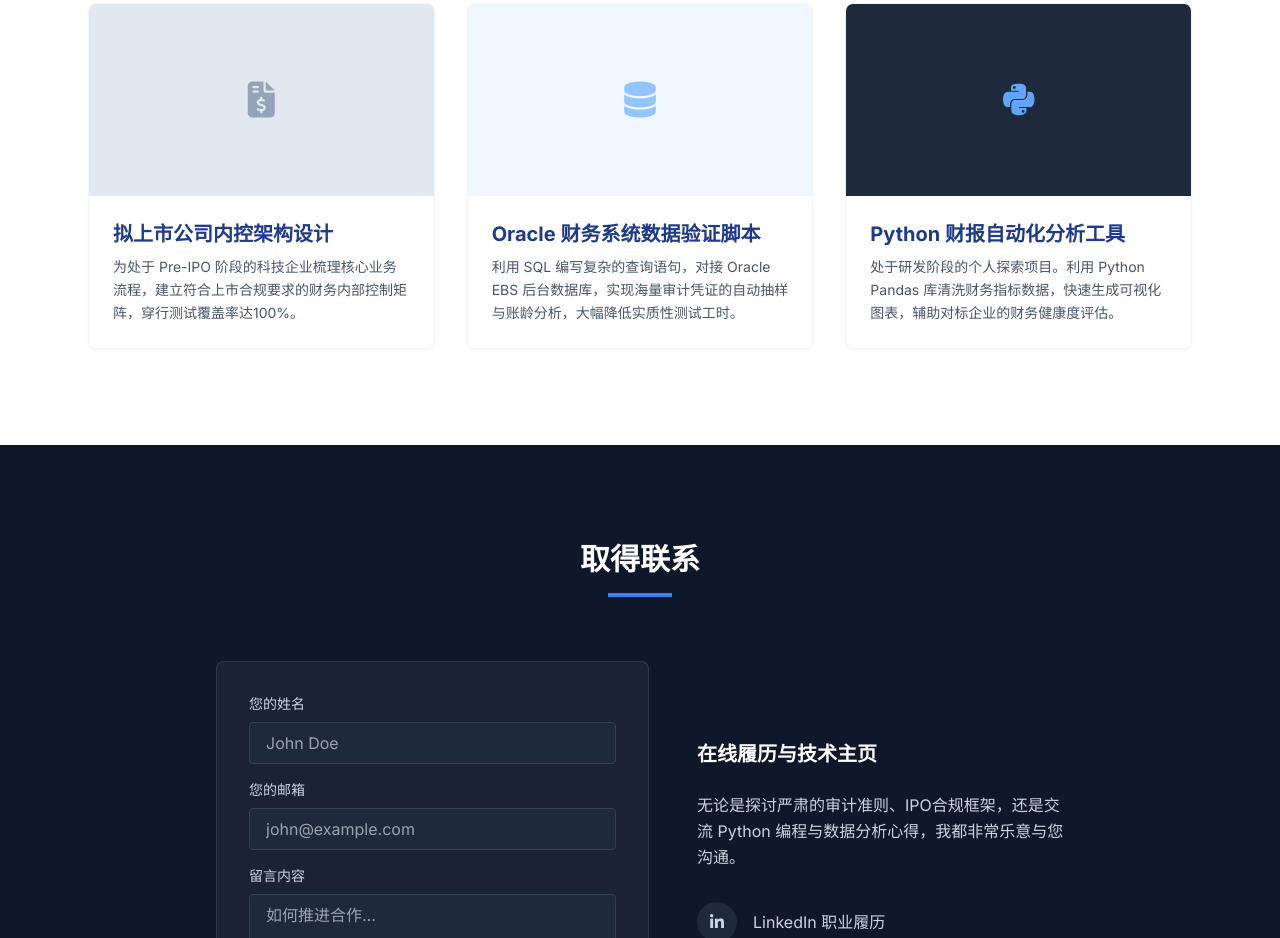
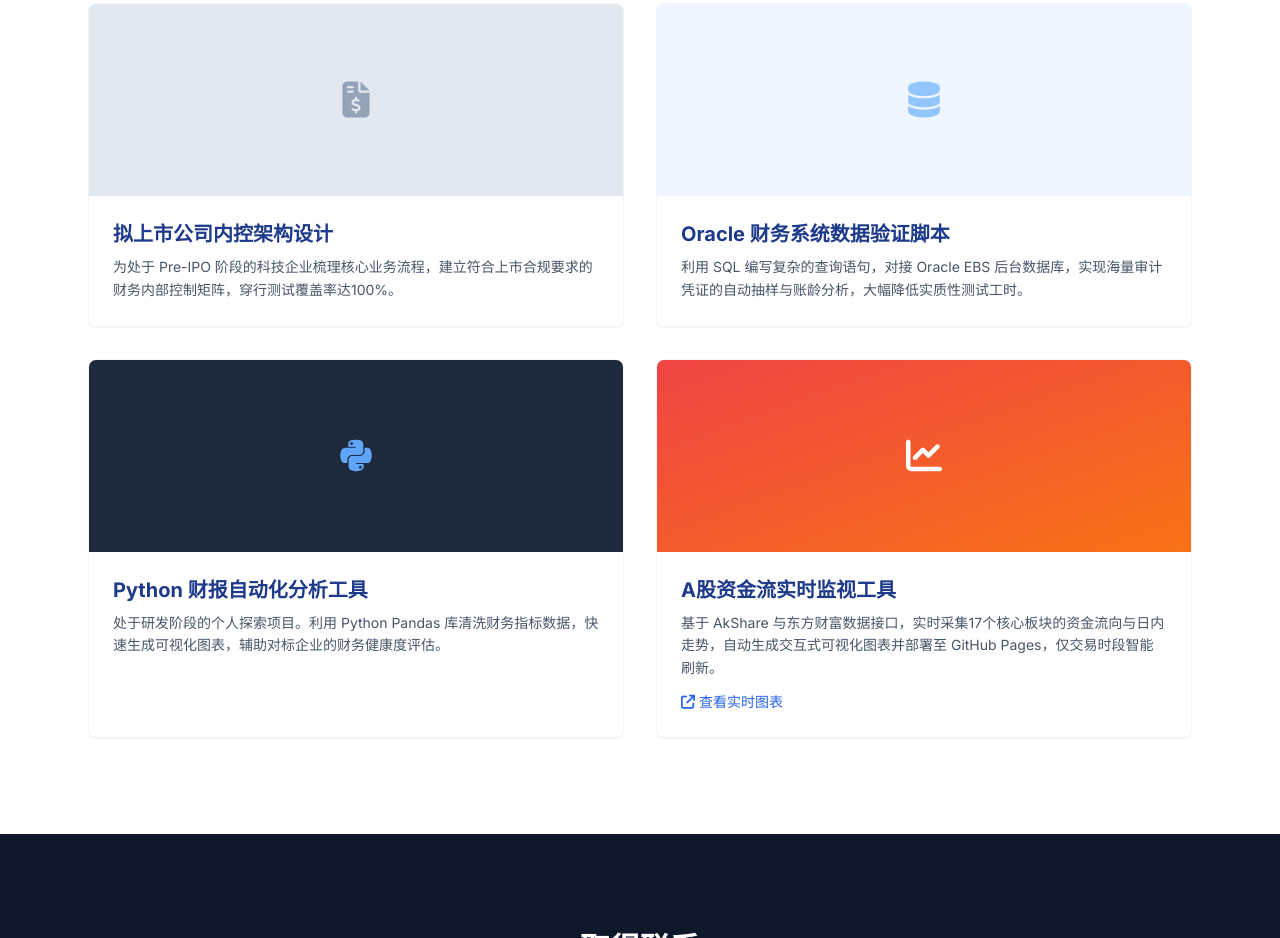
Before and after one commit to NathanLi0829/NathanLi0829.github.io, a plain HTML site: page index.html in a window 1280 px wide. Shown: the part 1854-2792 px from the top of the page. Drawn offline with nearby package versions, Linux system fonts and the light colour scheme.

Commit message:
Add A股资金流实时监视工具 to portfolio

```diff
--- a/index.html
+++ b/index.html
@@ -155,7 +155,7 @@
             <h2 class="text-3xl font-bold text-center text-blue-900 mb-4">精选项目底稿</h2>
             <div class="w-16 h-1 bg-blue-600 mx-auto mb-16"></div>
 
-            <div class="grid grid-cols-1 md:grid-cols-3 gap-8">
+            <div class="grid grid-cols-1 md:grid-cols-2 gap-8">
                 <div class="bg-white border border-slate-100 rounded-lg overflow-hidden shadow-sm hover:shadow-xl hover:-translate-y-2 transition-all duration-300">
                     <div class="h-48 bg-slate-200 flex items-center justify-center">
                         <i class="fa-solid fa-file-invoice-dollar text-4xl text-slate-400"></i>
@@ -189,6 +189,21 @@
                         <p class="text-slate-600 text-sm leading-relaxed">
                             处于研发阶段的个人探索项目。利用 Python Pandas 库清洗财务指标数据，快速生成可视化图表，辅助对标企业的财务健康度评估。
                         </p>
+                    </div>
+                </div>
+
+                <div class="bg-white border border-slate-100 rounded-lg overflow-hidden shadow-sm hover:shadow-xl hover:-translate-y-2 transition-all duration-300">
+                    <div class="h-48 bg-gradient-to-br from-red-500 to-orange-500 flex items-center justify-center">
+                        <i class="fa-solid fa-chart-line text-4xl text-white"></i>
+                    </div>
+                    <div class="p-6">
+                        <h3 class="text-xl font-bold text-blue-900 mb-2">A股资金流实时监视工具</h3>
+                        <p class="text-slate-600 text-sm leading-relaxed">
+                            基于 AkShare 与东方财富数据接口，实时采集17个核心板块的资金流向与日内走势，自动生成交互式可视化图表并部署至 GitHub Pages，仅交易时段智能刷新。
+                        </p>
+                        <a href="https://nathanli0829.github.io/" target="_blank" class="inline-block mt-3 text-sm text-blue-600 hover:text-blue-800 font-medium">
+                            <i class="fa-solid fa-arrow-up-right-from-square mr-1"></i>查看实时图表
+                        </a>
                     </div>
                 </div>
             </div>
```
